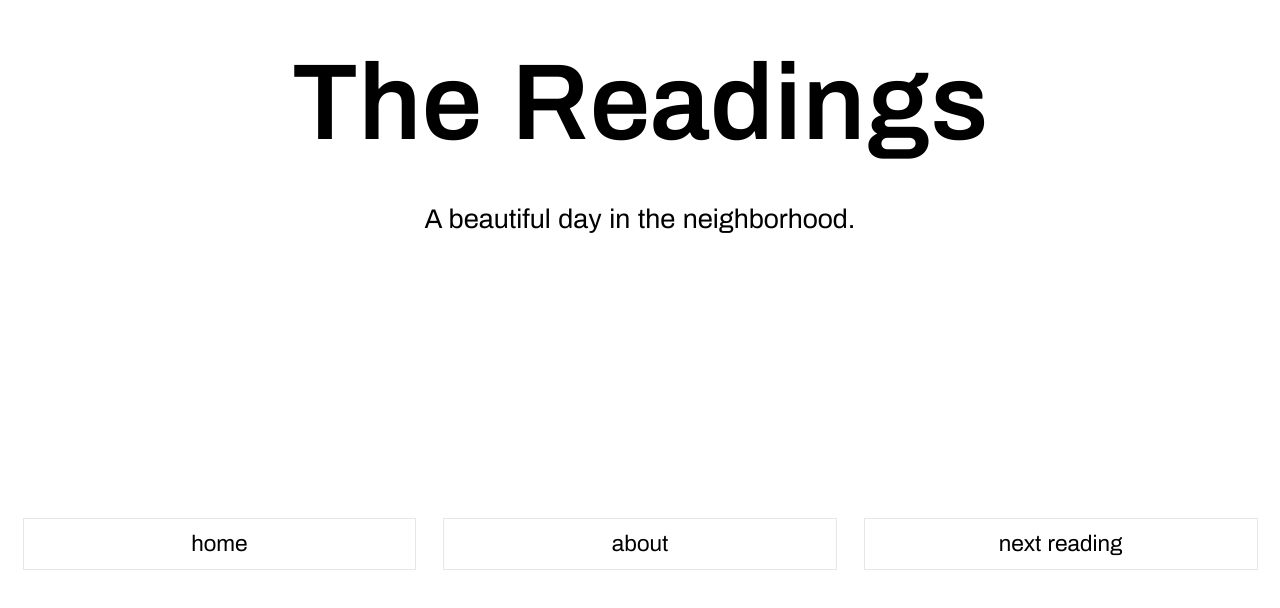
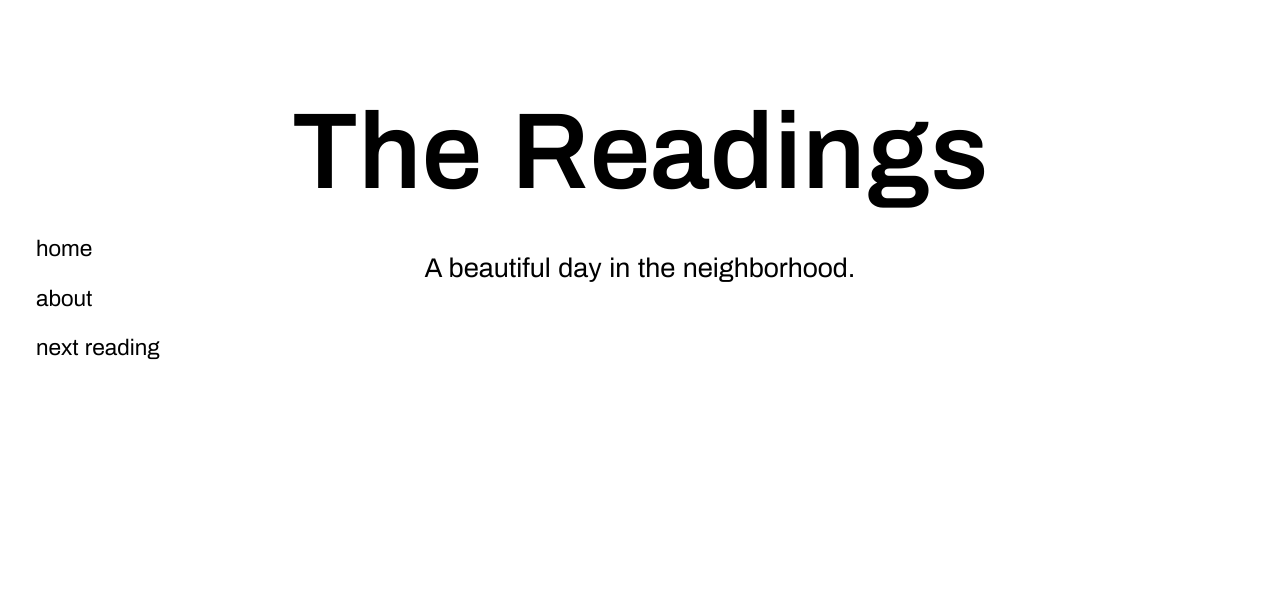
Before and after one commit to zlunchbox/readingspgh.com, a SvelteKit app: page / in a window 1280 px wide. Shown: the part 208-816 px from the top of the page. Built offline with nearby package versions, Linux system fonts and the light colour scheme; a web font is replaced by a local one.

Commit message:
move navigation to an overlapping "sidebar" and transition only text color

```diff
--- a/src/routes/+layout.svelte
+++ b/src/routes/+layout.svelte
@@ -17,22 +17,22 @@
     {@render children?.()}
   </div>
   <nav
-    class="w-full font-[Archivo] flex-0 flex gap-6 flex-row items-center justify-center p-5 text-base md:text-xl"
+    class="h-full absolute top-90 left-0 ml-6 mt-6 flex flex-col font-[Archivo] text-base md:text-xl"
   >
     <a
-      class="block p-2 flex-1 flex items-center justify-center self-stretch border border-gray-200 transition hover:bg-gray-200 hover:text-gray-500"
+      class="block p-2 flex-0 flex self-stretch transition-[color] text-black hover:text-gray-500"
       href="/"
     >
       home
     </a>
     <a
-      class="block p-2 flex-1 flex items-center justify-center self-stretch border border-gray-200 transition hover:bg-gray-200 hover:text-gray-500"
+      class="block p-2 flex-0 flex self-stretch transition-[color] text-black hover:text-gray-500"
       href="/about"
     >
       about
     </a>
     <a
-      class="block p-2 flex-1 flex items-center justify-center text-center self-stretch border border-gray-200 transition hover:bg-gray-200 hover:text-gray-500"
+      class="block p-2 flex-0 flex self-stretch transition-[color] text-black hover:text-gray-500"
       href="/nextreading"
     >
       next reading
```
